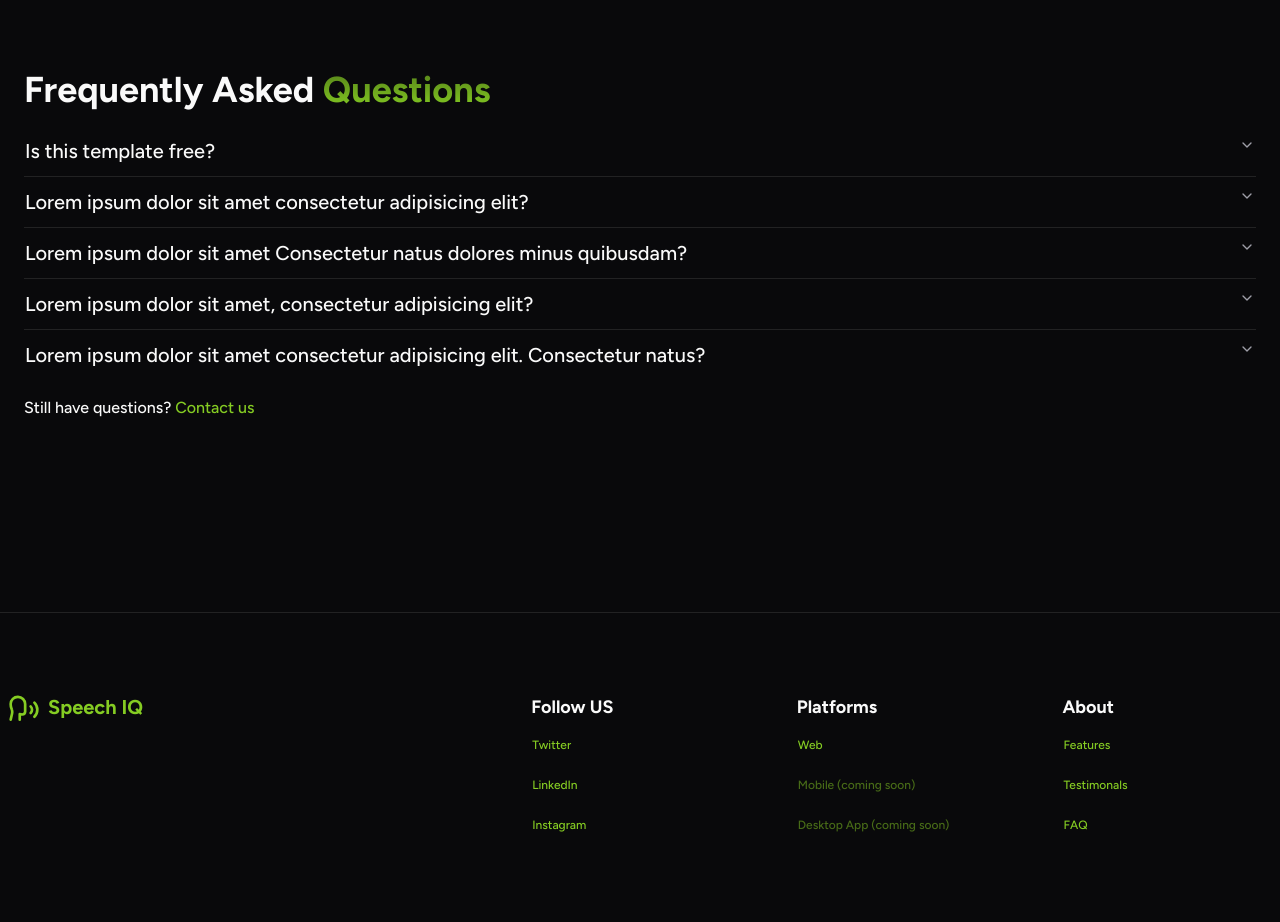
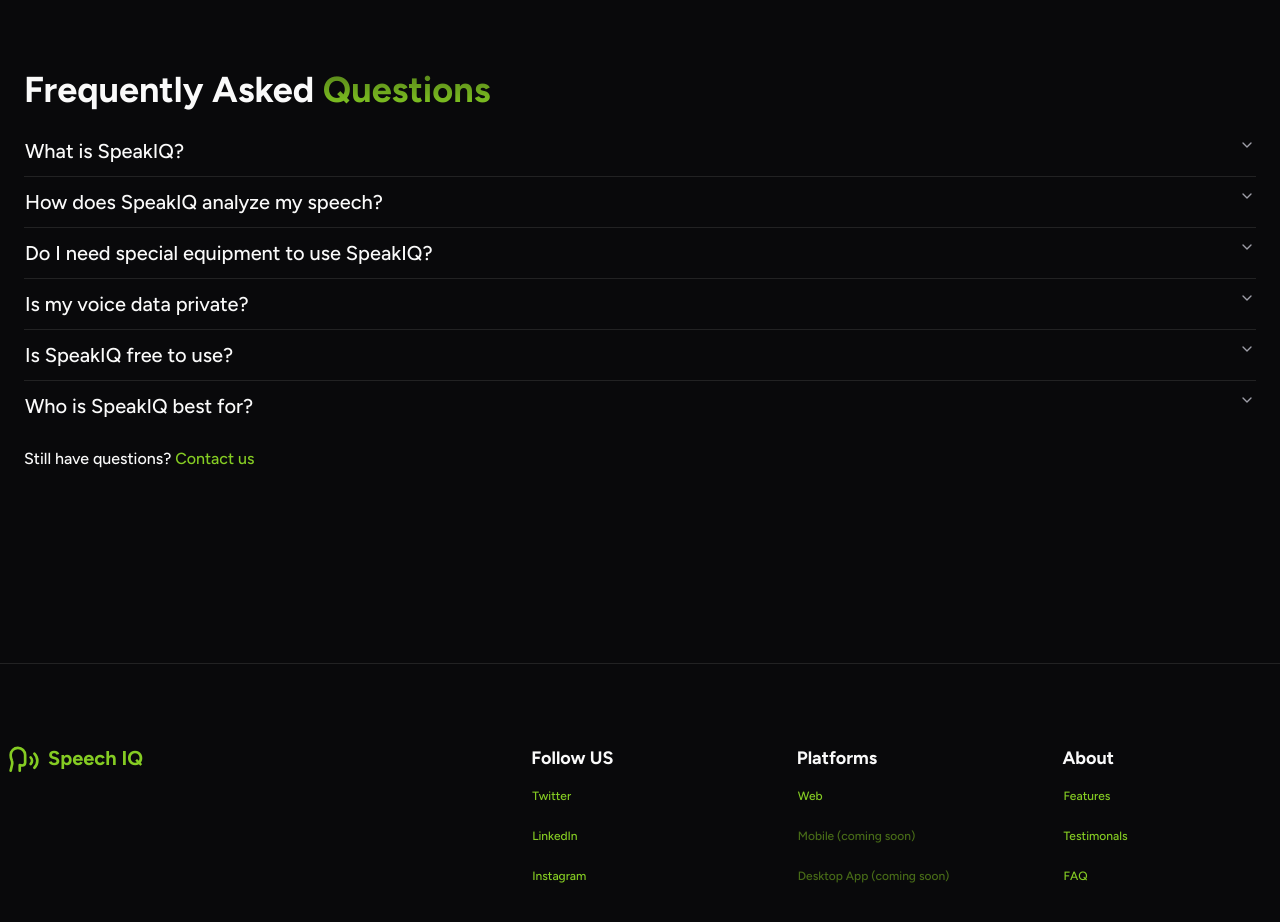
Before and after one commit to samuelwondimu/speechiq-web, a Next.js app: page / in a window 1280 px wide. Shown: the part 2300-3222 px from the top of the page. Built offline with nearby package versions, Linux system fonts and the light colour scheme.

Commit message:
update faq copy

```diff
--- a/components/landing-page/faq.tsx
+++ b/components/landing-page/faq.tsx
@@ -13,36 +13,43 @@
 
 const FAQList: FAQProps[] = [
   {
-    question: "Is this template free?",
-    answer: "Yes. It is a free ChadcnUI template.",
+    question: "What is SpeakIQ?",
+    answer:
+      "SpeakIQ is an AI-powered speaking coach that helps you practice speaking out loud and receive instant feedback on clarity, confidence, pacing, and filler words. It’s built for interviews, presentations, pitches, and everyday communication.",
     value: "item-1",
   },
   {
-    question: "Lorem ipsum dolor sit amet consectetur adipisicing elit?",
+    question: "How does SpeakIQ analyze my speech?",
     answer:
-      "Lorem ipsum dolor sit amet, consectetur adipisicing elit. Sint labore quidem quam? Consectetur sapiente iste rerum reiciendis animi nihil nostrum sit quo, modi quod.",
+      "After you record a session, SpeakIQ transcribes your speech and analyzes key delivery metrics like speaking speed, pauses, and filler words. These metrics are then used to generate clear, structured feedback you can act on immediately.",
     value: "item-2",
   },
   {
-    question:
-      "Lorem ipsum dolor sit amet  Consectetur natus dolores minus quibusdam?",
+    question: "Do I need special equipment to use SpeakIQ?",
     answer:
-      "Lorem ipsum dolor sit amet consectetur, adipisicing elit. Labore qui nostrum reiciendis veritatis necessitatibus maxime quis ipsa vitae cumque quo?",
+      "No. SpeakIQ works directly in your browser using your device’s microphone. You can practice from your laptop or phone without any additional setup.",
     value: "item-3",
   },
   {
-    question: "Lorem ipsum dolor sit amet, consectetur adipisicing elit?",
-    answer: "Lorem ipsum dolor sit amet consectetur, adipisicing elit.",
+    question: "Is my voice data private?",
+    answer:
+      "Yes. Your recordings and transcripts are private to your account and are used only to generate your feedback. We don’t share your data, and you can delete your sessions at any time.",
     value: "item-4",
   },
   {
-    question:
-      "Lorem ipsum dolor sit amet consectetur adipisicing elit. Consectetur natus?",
+    question: "Is SpeakIQ free to use?",
     answer:
-      "Lorem ipsum dolor sit amet, consectetur adipisicing elit. Sint labore quidem quam? Consectetur sapiente iste rerum reiciendis animi nihil nostrum sit quo, modi quod.",
+      "SpeakIQ offers a free plan with limited practice sessions. You can upgrade to a Pro plan for unlimited sessions, detailed feedback, and progress tracking.",
     value: "item-5",
   },
+  {
+    question: "Who is SpeakIQ best for?",
+    answer:
+      "SpeakIQ is ideal for students, professionals, founders, and anyone who wants to improve how they speak. Whether you’re preparing for an interview, a presentation, or a pitch, SpeakIQ helps you practice with confidence.",
+    value: "item-6",
+  },
 ];
+
 
 export const FAQ = () => {
   return (
--- a/proxy.ts
+++ b/proxy.ts
@@ -25,6 +25,9 @@
     return NextResponse.next();
   }
 
+  // not found, but has an extension - allow (could be a static file)
+
+
   // Allow requests for files (have an extension)
   if (/\.[a-zA-Z0-9]+$/.test(pathname)) return NextResponse.next();
 
```
